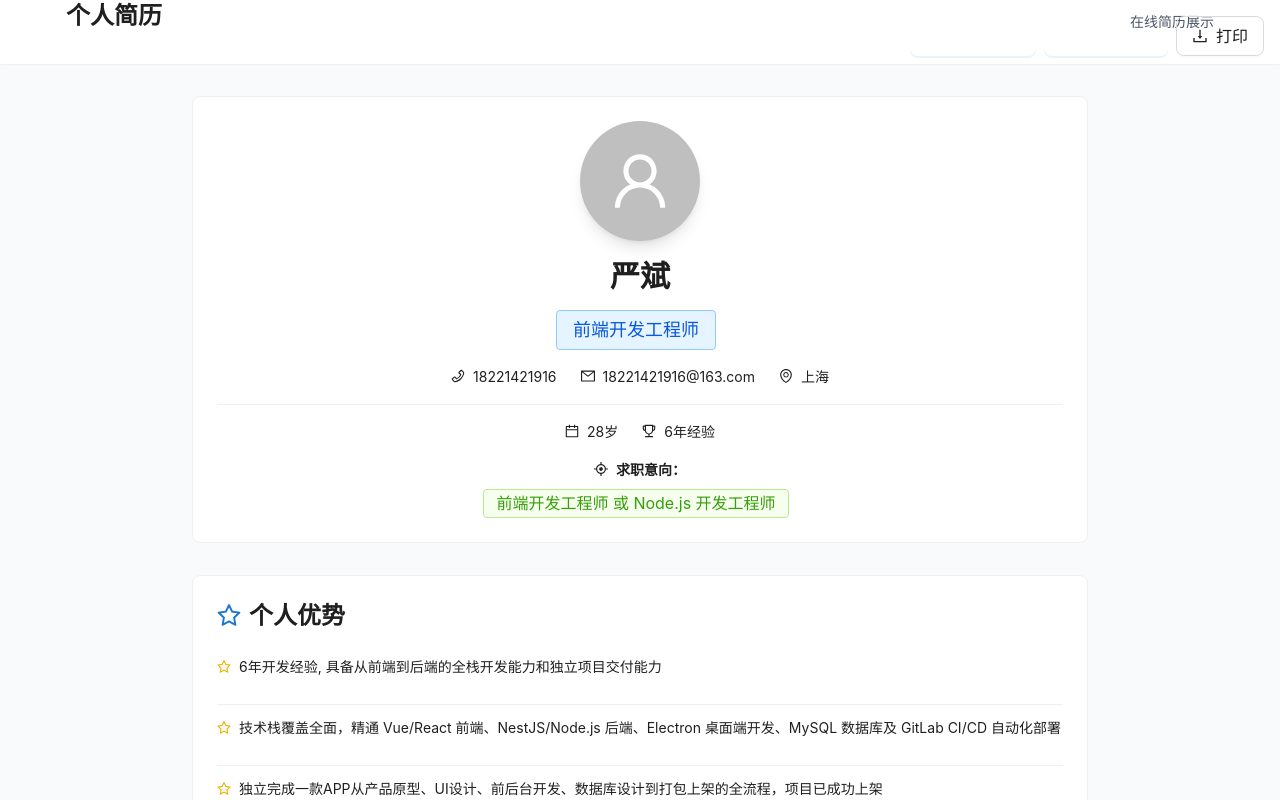
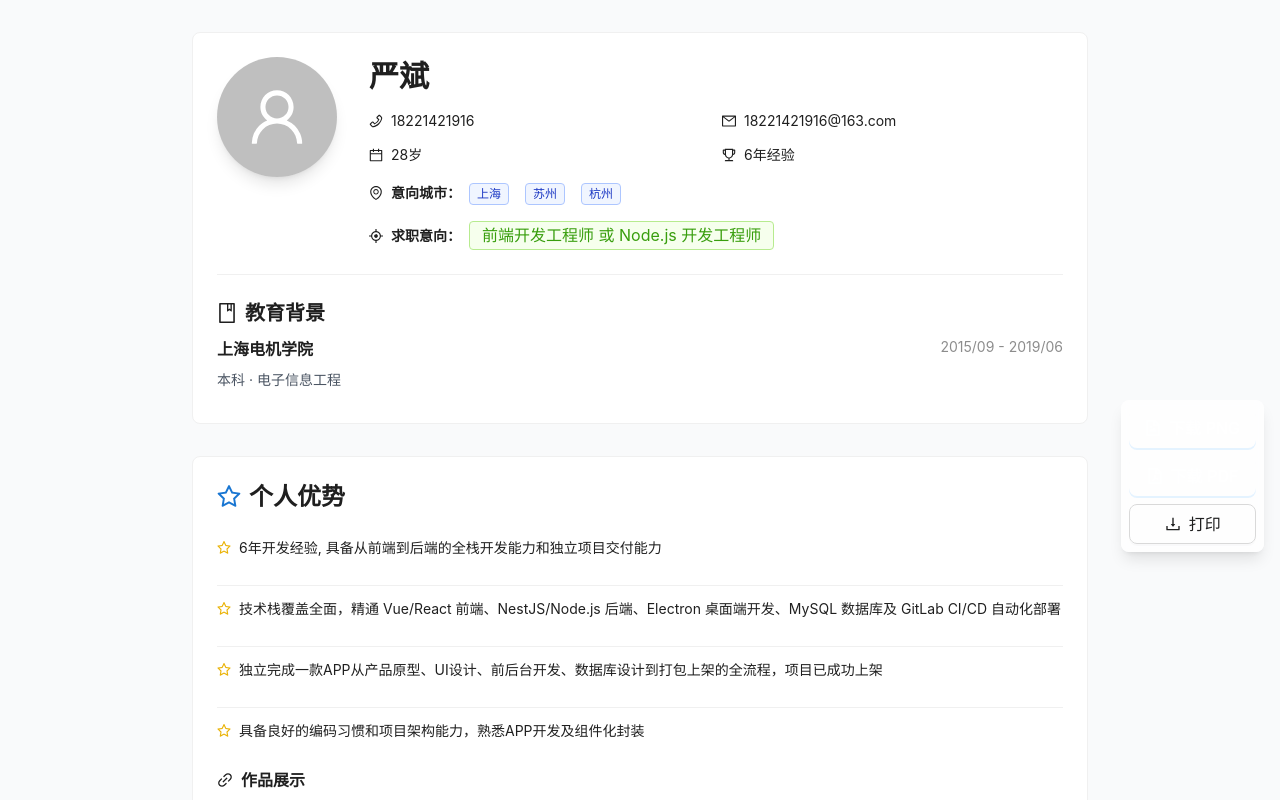
Before and after one commit to lengthy-daydream/my-resume, a React (Vite) app: page / in a window 1280 px wide. Shown: the top 800 px of the page. Built offline with nearby package versions, Linux system fonts and the light colour scheme.

Commit message:
移除 Header 组件，调整 App 组件结构，更新 PersonalInfo 组件以支持教育背景数据，优化 Skills 组件的技能展示格式，更新 Resume 页面以适应新的数据结构

```diff
--- a/src/App.tsx
+++ b/src/App.tsx
@@ -1,5 +1,4 @@
 import { Layout } from 'antd'
-import Header from '@/components/Header'
 import Resume from '@/pages/Resume'
 
 const { Content } = Layout
@@ -7,7 +6,7 @@ const { Content } = Layout
 function App() {
   return (
     <Layout className="min-h-screen bg-gray-50">
-      <Header />
+
       <Content className="container mx-auto px-4 py-8">
         <Resume />
       </Content>
--- a/src/components/DownloadActions.tsx
+++ b/src/components/DownloadActions.tsx
@@ -102,9 +102,8 @@ const DownloadActions: React.FC<DownloadActionsProps> = ({
   })
 
   return (
-    <div className="fixed top-4 right-4 z-10">
-      <Space>
-        <Button
+    <div className="fixed top-1/2 right-4 z-50 bg-white/80 backdrop-blur-sm rounded-lg shadow-lg p-2 flex gap-2 flex-col">
+       <Button
           type="primary"
           icon={<FileImageOutlined />}
           onClick={handleDownloadPNG}
@@ -129,7 +128,6 @@ const DownloadActions: React.FC<DownloadActionsProps> = ({
         >
           打印
         </Button>
-      </Space>
     </div>
   )
 }
--- a/src/components/Header.tsx
+++ /dev/null
@@ -1,22 +0,0 @@
-import * as React from 'react'
-import { Layout, Typography } from 'antd'
-
-const { Header: AntHeader } = Layout
-const { Title } = Typography
-
-const Header: React.FC = () => {
-  return (
-    <AntHeader className="bg-white shadow-sm">
-      <div className="container mx-auto px-4 flex items-center justify-between">
-        <Title level={3} className="mb-0 text-primary">
-          个人简历
-        </Title>
-        <div className="text-sm text-gray-600">
-          在线简历展示
-        </div>
-      </div>
-    </AntHeader>
-  )
-}
-
-export default Header
--- a/src/components/PersonalInfo.tsx
+++ b/src/components/PersonalInfo.tsx
@@ -1,8 +1,17 @@
 import * as React from 'react'
 import { Card, Avatar, Typography, Space, Tag, Divider } from 'antd'
-import { UserOutlined, PhoneOutlined, MailOutlined, EnvironmentOutlined, CalendarOutlined, TrophyOutlined, AimOutlined } from '@ant-design/icons'
+import { UserOutlined, PhoneOutlined, MailOutlined, EnvironmentOutlined, CalendarOutlined, TrophyOutlined, AimOutlined, BookOutlined } from '@ant-design/icons'
 
 const { Title, Text } = Typography
+
+interface EducationItem {
+  id: string
+  school: string
+  degree: string
+  major: string
+  duration: string
+  description?: string
+}
 
 interface PersonalInfoProps {
   data: {
@@ -16,23 +25,30 @@ interface PersonalInfoProps {
     jobIntention: string
     avatar?: string
   }
+  education: EducationItem[]
 }
 
-const PersonalInfo: React.FC<PersonalInfoProps> = ({ data }) => {
+const PersonalInfo: React.FC<PersonalInfoProps> = ({ data, education }) => {
   return (
-    <Card className="text-center">
-      <div className="flex flex-col items-center space-y-4">
+    <Card>
+      <div className="flex gap-8 items-start">
+        {/* 左侧头像 */}
+        <div className="flex-shrink-0">
           <Avatar
             size={120}
             src={data.avatar}
             icon={<UserOutlined />}
             className="shadow-lg"
           />
+        </div>
 
-        <div>
-          <Title level={2} className="mb-2">
+        {/* 右侧信息 */}
+        <div className="flex-1">
+          <Title level={2} className="mb-3">
             {data.name}
           </Title>
+
+          {/* <div className="mb-4">
             <Tag
               color="blue"
               className="text-lg px-4 py-2"
@@ -40,9 +56,9 @@ const PersonalInfo: React.FC<PersonalInfoProps> = ({ data }) => {
             >
               {data.title}
             </Tag>
-        </div>
+          </div> */}
 
-        <Space size="large" wrap className="justify-center">
+          <div className="grid grid-cols-1 md:grid-cols-2 gap-3 mb-4">
             <Text>
               <PhoneOutlined className="mr-2" />
               {data.phone}
@@ -52,15 +68,6 @@ const PersonalInfo: React.FC<PersonalInfoProps> = ({ data }) => {
               {data.email}
             </Text>
             <Text>
-            <EnvironmentOutlined className="mr-2" />
-            {data.location}
-          </Text>
-        </Space>
-
-        <Divider className="my-4" />
-
-        <Space size="large" wrap className="justify-center">
-          <Text>
               <CalendarOutlined className="mr-2" />
               {data.age}岁
             </Text>
@@ -68,22 +75,66 @@ const PersonalInfo: React.FC<PersonalInfoProps> = ({ data }) => {
               <TrophyOutlined className="mr-2" />
               {data.experience}
             </Text>
+          </div>
+
+          <div className="mb-4">
+            <Text strong>
+              <EnvironmentOutlined className="mr-2" />
+              意向城市：
+            </Text>
+            <Space size="small" className="ml-2">
+              <Tag color="geekblue">上海</Tag>
+              <Tag color="geekblue">苏州</Tag>
+              <Tag color="geekblue">杭州</Tag>
             </Space>
+          </div>
 
-        <div className="max-w-md">
-          <Text strong className="block mb-2">
+          <div>
+            <Text strong>
               <AimOutlined className="mr-2" />
               求职意向：
             </Text>
             <Tag
               color="green"
-            className="text-base px-3 py-1"
+              className="text-base px-3 py-1 ml-2"
               style={{ display: 'inline-flex', alignItems: 'center', lineHeight: '1.2' }}
             >
               {data.jobIntention}
             </Tag>
           </div>
         </div>
+      </div>
+
+      <Divider className="my-6" />
+
+      <div>
+        <Title level={4} className="mb-4">
+          <BookOutlined className="mr-2" />
+          教育背景
+        </Title>
+        {education.map(item => (
+          <div key={item.id} className="mb-4 last:mb-0">
+            <div className="flex justify-between items-start mb-2">
+              <Text strong className="text-base">
+                {item.school}
+              </Text>
+              <Text type="secondary" className="text-sm">
+                {item.duration}
+              </Text>
+            </div>
+            <div className="mb-2">
+              <Text className="text-gray-600">
+                {item.degree} · {item.major}
+              </Text>
+            </div>
+            {item.description && (
+              <Text type="secondary" className="text-sm">
+                {item.description}
+              </Text>
+            )}
+          </div>
+        ))}
+      </div>
     </Card>
   )
 }
--- a/src/components/Skills.tsx
+++ b/src/components/Skills.tsx
@@ -1,24 +1,24 @@
 import * as React from 'react'
-import { Card, Typography, Tag, Row, Col } from 'antd'
+import { Card, Typography, Row, Col, Divider } from 'antd'
 import { CodeOutlined } from '@ant-design/icons'
 
-const { Title } = Typography
+const { Title, Paragraph } = Typography
 
 interface SkillsProps {
   data: {
-    backend: string[]
-    frontend: string[]
-    fullstack: string[]
-    tools: string[]
+    backend: string
+    frontend: string
+    fullstack: string
+    tools: string
   }
 }
 
 const Skills: React.FC<SkillsProps> = ({ data }) => {
   const skillCategories = [
-    { title: '后端技能', skills: data.backend, color: 'green' },
-    { title: '前端技能', skills: data.frontend, color: 'blue' },
-    { title: '全栈及运维', skills: data.fullstack, color: 'orange' },
-    { title: '开发工具与软件', skills: data.tools, color: 'purple' },
+    { title: '前端技能', description: data.frontend },
+    { title: '后端技能', description: data.backend },
+    { title: '全栈及运维', description: data.fullstack },
+    { title: '开发工具与软件', description: data.tools },
   ]
 
   return (
@@ -28,29 +28,24 @@ const Skills: React.FC<SkillsProps> = ({ data }) => {
         专业技能
       </Title>
 
-      <Row gutter={[16, 16]}>
-        {skillCategories.map((category) => (
-          <Col xs={24} sm={12} md={6} key={category.title}>
-            <div>
-              <Title level={5} className="mb-3">
-                {category.title}
-              </Title>
-              <div className="space-y-2">
-                {category.skills.map((skill) => (
-                  <Tag
-                    key={skill}
-                    color={category.color}
-                    className="mb-2"
-                    style={{ display: 'inline-flex', alignItems: 'center', lineHeight: '1.2' }}
-                  >
-                    {skill}
-                  </Tag>
-                ))}
-              </div>
-            </div>
-          </Col>
-        ))}
-      </Row>
+      {skillCategories.map((category, index) => (
+        <div key={category.title}>
+          <Title level={4} className="mb-3 text-gray-800">
+            {category.title}：
+          </Title>
+                     <Paragraph className="mb-6 text-gray-600 leading-relaxed text-justify">
+             {category.description.split('\n').map((line, index, array) => (
+               <React.Fragment key={index}>
+                 {line}
+                 {index < array.length - 1 && <br />}
+               </React.Fragment>
+             ))}
+           </Paragraph>
+          {index < skillCategories.length - 1 && (
+            <Divider className="my-6" />
+          )}
+        </div>
+      ))}
     </Card>
   )
 }
--- a/src/pages/Resume.tsx
+++ b/src/pages/Resume.tsx
@@ -3,7 +3,6 @@ import { useSelector } from 'react-redux'
 import { RootState } from '@/store'
 import PersonalInfo from '@/components/PersonalInfo'
 import PersonalAdvantages from '@/components/PersonalAdvantages'
-import Education from '@/components/Education'
 import Skills from '@/components/Skills'
 import WorkExperience from '@/components/WorkExperience'
 import Projects from '@/components/Projects'
@@ -17,14 +16,13 @@ const Resume: React.FC = () => {
     <>
       <DownloadActions targetRef={resumeRef} />
       <div ref={resumeRef} className="max-w-4xl mx-auto space-y-8">
-        <PersonalInfo data={resumeData.personalInfo} />
+        <PersonalInfo data={resumeData.personalInfo} education={resumeData.education} />
         <PersonalAdvantages data={{
           advantages: resumeData.advantages,
           portfolioLinks: resumeData.portfolioLinks
         }} />
         <WorkExperience data={resumeData.workExperience} />
         <Projects data={resumeData.projects} />
-        <Education data={resumeData.education} />
         <Skills data={resumeData.skills} />
       </div>
     </>
--- a/src/store/resumeSlice.ts
+++ b/src/store/resumeSlice.ts
@@ -46,10 +46,10 @@ interface ResumeState {
   workExperience: WorkExperience[]
   projects: Project[]
   skills: {
-    backend: string[]
-    frontend: string[]
-    fullstack: string[]
-    tools: string[]
+    backend: string
+    frontend: string
+    fullstack: string
+    tools: string
   }
   advantages: string[]
   portfolioLinks: {
@@ -172,51 +172,10 @@ const initialState: ResumeState = {
     }
   ],
   skills: {
-    backend: [
-      'Node.js',
-      'NestJS',
-      'TypeScript',
-      'MySQL',
-      'TypeORM',
-      'Redis',
-      'RESTful API',
-      'JWT认证',
-      'MQTT协议'
-    ],
-    frontend: [
-      'Vue.js',
-      'Vue3',
-      'Pinia',
-      'Vue-Router',
-      'React',
-      'React Hooks',
-      'Redux Toolkit',
-      'UniApp',
-      'HTML5',
-      'CSS3',
-      'JavaScript(ES6+)',
-      'TypeScript',
-      'ECharts',
-      'AntV',
-      'Ant Design',
-      'Element UI'
-    ],
-    fullstack: [
-      'GitLab CI/CD',
-      'Nginx',
-      'PM2',
-      '服务器部署',
-      '运维管理'
-    ],
-    tools: [
-      'Axure原型设计',
-      'Pixso UI设计',
-      'VSCode',
-      'Git',
-      'Api Fox',
-      'Webpack',
-      'Vite'
-    ]
+    backend: '熟练掌握 Node.js，并精通基于 TypeScript 的企业级框架 NestJS 进行后端开发。\n熟悉 MySQL 数据库的设计、优化，并熟练使用 TypeORM 等ORM框架进行数据操作。\n了解 Redis 等非关系型数据库，并有在项目中进行应用的经验。\n具备 RESTful API 的设计与开发经验，熟悉 JWT 等认证授权机制。\n熟悉 MQTT 协议，并有使用 NestJS 对接 MQTT Broker 实现物联网设备通信的经验。',
+    frontend: '精通 Vue.js 技术栈，熟练掌握 Vue3、Pinia、Vue-Router，并有丰富的项目实践经验。\n熟练掌握 React 技术栈，熟悉 React Hooks、Redux Toolkit 等状态管理方案，并有相关项目实践经验。\n熟练掌握 UniApp 跨端开发，具备 H5、小程序、App 的多端开发和上架经验。\n熟练掌握 HTML5、CSS3、JavaScript (ES6+)，熟悉 TypeScript 在前端项目中的应用。\n熟悉 ECharts/AntV 等数据可视化库以及 AntDesignVue/Ant Design 等UI组件库。',
+    fullstack: '熟练使用 GitLab CI/CD 进行项目自动化构建、测试与部署。\n熟悉 Nginx 的基本配置及反向代理。\n具备独立的服务器部署和运维能力。',
+    tools: '熟练使用 Axure 进行原型设计，使用 Pixso 进行UI设计。\n常用开发工具：VSCode、Git、Api fox 等。'
   },
   advantages: [
     '6年开发经验, 具备从前端到后端的全栈开发能力和独立项目交付能力',
```
Lines whose indentation alone changed are shown as unchanged.
